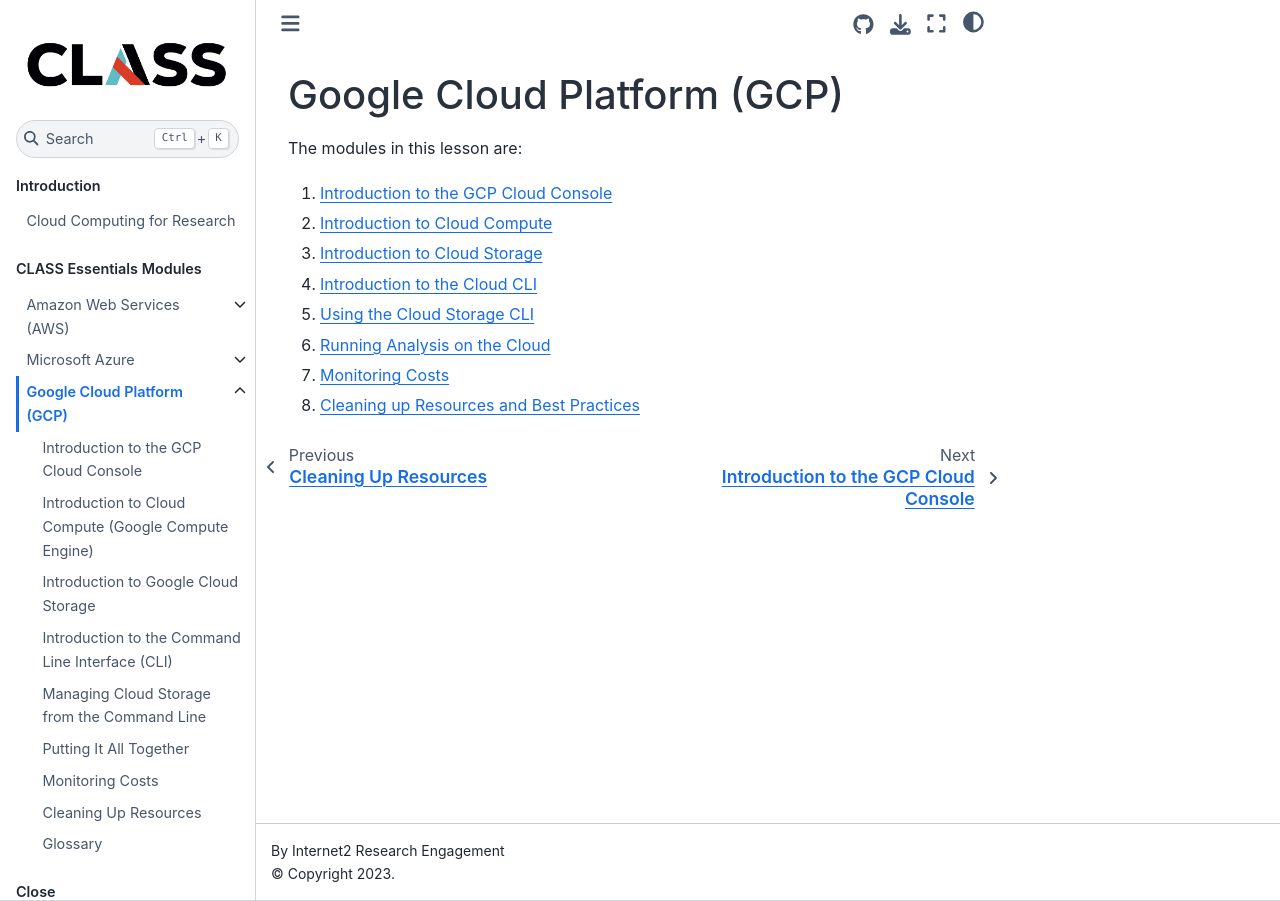
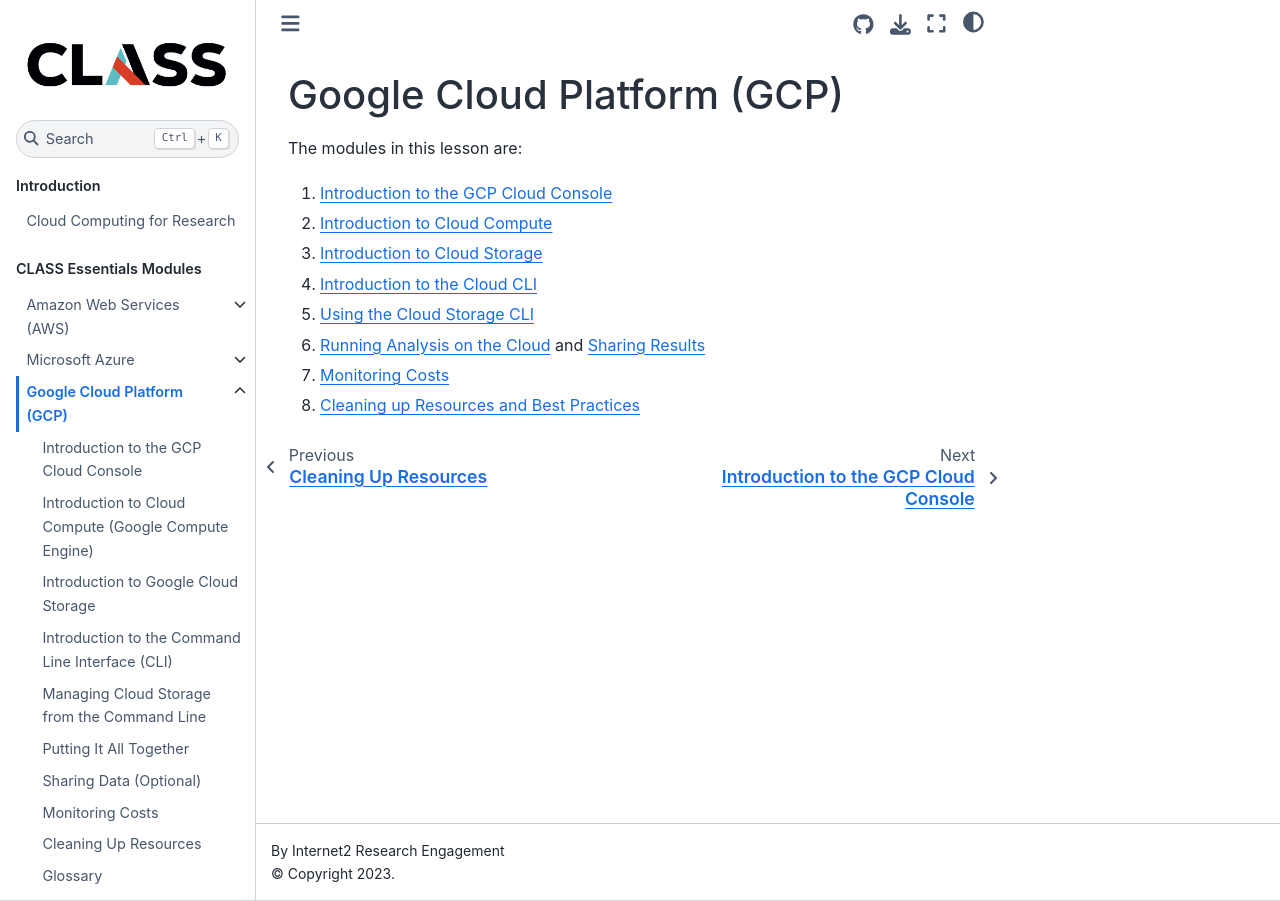
Before and after one commit to middelkoopt/CLASS-Essentials, a Jupyter Book: the page built from content/GCP/intro_to_GCP_Essentials.ipynb, in a window 1280 px wide. Built offline with Jupyter Book 1.0.4 settings and Sphinx 7.4.7 and the Sphinx Book theme 1.1.4, drawn with Linux system fonts in a browser that asks for light colours; pages that are not in the unit, such as notebooks, are missing from menus.

Commit message:
GCP: Split out sharing and re-run example

```diff
--- a/content/_toc.yml
+++ b/content/_toc.yml
@@ -41,6 +41,7 @@ parts:
       - file: GCP/04_intro_to_cli
       - file: GCP/05_cli_storage
       - file: GCP/06_running_analysis
+      - file: GCP/06b_sharing_results
       - file: GCP/07_monitoring_costs
       - file: GCP/08_cleaning_up_resources
       - file: GCP/glossary
```
Also changed, not shown: content/GCP/06_running_analysis.ipynb, content/GCP/06b_sharing_results.ipynb (added), content/GCP/intro_to_GCP_Essentials.ipynb.
